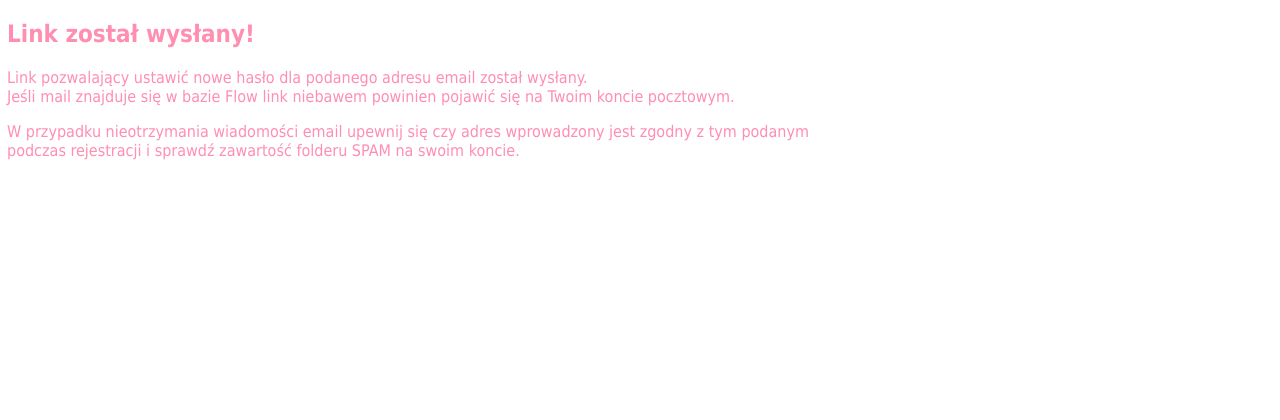
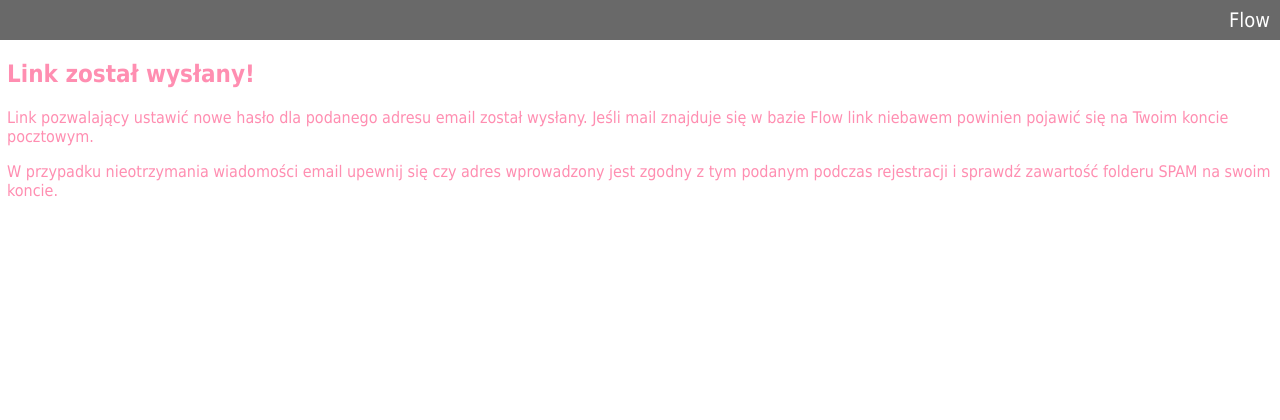
Before and after one commit to julitapodzorska/Flow, a Django app: template templates/registration/password_reset_done.html in a window 1280 px wide. Shown: the top 420 px of the page. Run offline with Django 3.2, Linux system fonts and the light colour scheme; the template is opened without the code that fills it, so the values that code supplies are empty.

Commit message:
password reset style

```diff
--- a/templates/base.html
+++ b/templates/base.html
@@ -237,8 +237,9 @@
 
     .reset {
 
-    margin-left: 7px;
-
+      margin-left: 7px;
     }
 
+
+
 </style>
--- a/templates/registration/password_reset_done.html
+++ b/templates/registration/password_reset_done.html
@@ -1,11 +1,16 @@
 {% extends 'base.html'%}
 
 {% block content %}
+    <div class="menu">
+
+        <div class="to_the_right">
+            <a href="{% url 'login' %}">Flow</a>
+
+        </div>
+    </div>
     <div class="reset">
         <h2>Link został wysłany!</h2>
-        <p>Link pozwalający ustawić nowe hasło dla podanego adresu email został wysłany.<br>
-            Jeśli mail znajduje się w bazie Flow link niebawem powinien pojawić się na Twoim koncie pocztowym. </p>
-        <p>W przypadku nieotrzymania wiadomości email upewnij się czy adres wprowadzony jest zgodny z tym podanym <br>
-            podczas rejestracji i sprawdź zawartość folderu SPAM na swoim koncie.</p>
+        <p>Link pozwalający ustawić nowe hasło dla podanego adresu email został wysłany. Jeśli mail znajduje się w bazie Flow link niebawem powinien pojawić się na Twoim koncie pocztowym. </p>
+        <p>W przypadku nieotrzymania wiadomości email upewnij się czy adres wprowadzony jest zgodny z tym podanym podczas rejestracji i sprawdź zawartość folderu SPAM na swoim koncie.</p>
     </div>
 {% endblock %}
```
Also changed, not shown: templates/registration/password_reset_complete.html (+7 -0 lines), templates/registration/password_reset_confirm.html (+7 -0 lines), templates/registration/password_reset_form.html (+7 -0 lines).
